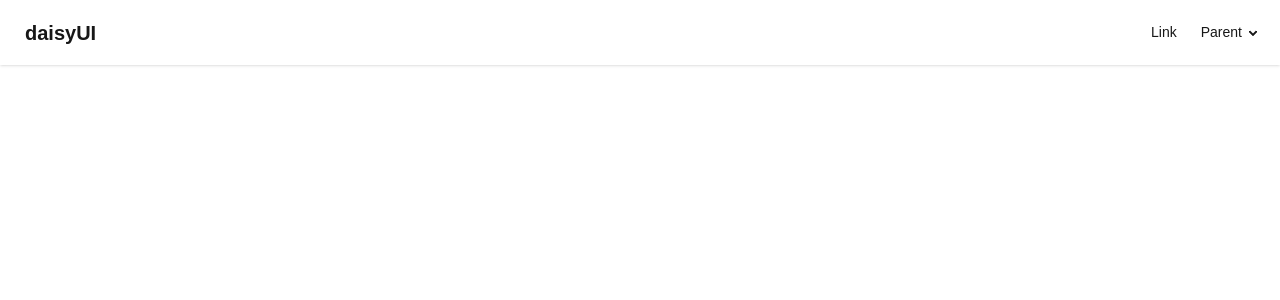
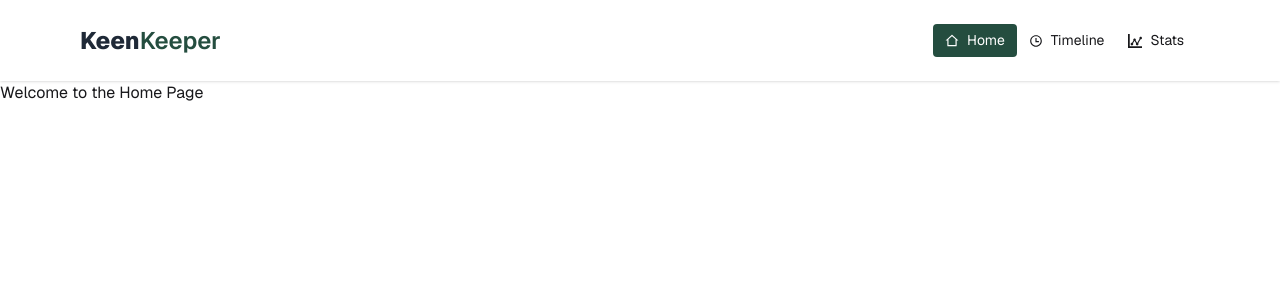
Before and after one commit to SharifMuhammadSifat/PH_A7_KeenKeeper, a Next.js app in the folder keen-keeper/: page / in a window 1280 px wide. Shown: the top 300 px of the page. Built offline with nearby package versions, Linux system fonts and the light colour scheme.

Commit message:
chnaging page from navbar

```diff
--- a/keen-keeper/package.json
+++ b/keen-keeper/package.json
@@ -11,7 +11,8 @@
   "dependencies": {
     "next": "16.2.4",
     "react": "19.2.4",
-    "react-dom": "19.2.4"
+    "react-dom": "19.2.4",
+    "react-icons": "^5.6.0"
   },
   "devDependencies": {
     "@tailwindcss/postcss": "^4",
--- /dev/null
+++ b/keen-keeper/src/Components/Navbar/Navbar.jsx
@@ -0,0 +1,42 @@
+"use client";
+
+import { RiHome2Line } from "react-icons/ri";
+import { RiTimeLine } from "react-icons/ri";
+import { ImStatsDots } from "react-icons/im";
+import Link from "next/link";
+import { useState } from "react";
+
+
+
+const Navbar = () => {
+
+    const [isClicked, setIsClicked] = useState("home");
+
+    const handleClick = (e) => {
+        setIsClicked(e.target.innerText.toLowerCase());
+
+    }
+    console.log(isClicked);
+
+    return (
+        <div>
+            <div className="navbar bg-base-100 shadow-sm px-20 py-4">
+                <div className="flex-1">
+                    <h1 className="text-2xl"><span className="font-extrabold text-[#1F2937]">Keen</span><span className="font-semibold text-[#244D3F]">Keeper</span></h1>
+                </div>
+                <div className="flex-none">
+                    <ul className="menu menu-horizontal px-1">
+                        <li className={`${isClicked === "home" ? "bg-[#244D3F] text-white" : ""} rounded`}><Link href="/" onClick={handleClick}><RiHome2Line /> Home</Link></li>
+                        <li className={`${isClicked === "timeline" ? "bg-[#244D3F] text-white" : ""} rounded`}><Link href="/timeline" onClick={handleClick}><RiTimeLine />
+                            Timeline</Link></li>
+                        <li className={`${isClicked === "stats" ? "bg-[#244D3F] text-white" : ""} rounded`}><Link href="/stats" onClick={handleClick}><ImStatsDots />
+                            Stats</Link></li>
+                    </ul>
+                </div>
+            </div>
+
+        </div>
+    );
+};
+
+export default Navbar;
--- a/keen-keeper/src/app/Components/Navbar/Navbar.jsx
+++ /dev/null
@@ -1,28 +0,0 @@
-const Navbar = () => {
-    return (
-        <div>
-            <div className="navbar bg-base-100 shadow-sm">
-                <div className="flex-1">
-                    <a className="btn btn-ghost text-xl">daisyUI</a>
-                </div>
-                <div className="flex-none">
-                    <ul className="menu menu-horizontal px-1">
-                        <li><a>Link</a></li>
-                        <li>
-                            <details>
-                                <summary>Parent</summary>
-                                <ul className="bg-base-100 rounded-t-none p-2">
-                                    <li><a>Link 1</a></li>
-                                    <li><a>Link 2</a></li>
-                                </ul>
-                            </details>
-                        </li>
-                    </ul>
-                </div>
-            </div>
-
-        </div>
-    );
-};
-
-export default Navbar;
--- a/keen-keeper/src/app/globals.css
+++ b/keen-keeper/src/app/globals.css
@@ -1,27 +1,7 @@
 @import "tailwindcss";
 @plugin "daisyui";
 
-:root {
-  --background: #ffffff;
-  --foreground: #171717;
-}
-
-@theme inline {
-  --color-background: var(--background);
-  --color-foreground: var(--foreground);
-  --font-sans: var(--font-geist-sans);
-  --font-mono: var(--font-geist-mono);
-}
-
-@media (prefers-color-scheme: dark) {
-  :root {
-    --background: #0a0a0a;
-    --foreground: #ededed;
-  }
-}
 
 body {
-  background: var(--background);
-  color: var(--foreground);
-  font-family: Arial, Helvetica, sans-serif;
+  font-family: var(--font-geist-sans);
 }
--- a/keen-keeper/src/app/layout.js
+++ b/keen-keeper/src/app/layout.js
@@ -21,6 +21,7 @@ export default function RootLayout({ children }) {
     <html
       lang="en"
       className={`${geistSans.variable} ${geistMono.variable} h-full antialiased`}
+      data-theme="light"
     >
       <body className="min-h-full flex flex-col">{children}</body>
     </html>
--- a/keen-keeper/src/app/page.js
+++ b/keen-keeper/src/app/page.js
@@ -1,8 +1,11 @@
 import Image from "next/image";
-import Navbar from "./Components/Navbar/Navbar";
+import Navbar from "../Components/Navbar/Navbar";
 
 export default function Home() {
   return (
-    <Navbar></Navbar>
+    <section>
+      <Navbar></Navbar>
+      <h1>Welcome to the Home Page</h1>
+    </section>
   );
 }
--- /dev/null
+++ b/keen-keeper/src/app/stats/page.jsx
@@ -0,0 +1,11 @@
+
+
+const Stats = () => {
+    return (
+        <div>
+            <h1>This is stats</h1>
+        </div>
+    );
+};
+
+export default Stats;
--- /dev/null
+++ b/keen-keeper/src/app/timeline/page.jsx
@@ -0,0 +1,11 @@
+
+
+const Timeline = () => {
+    return (
+        <div>
+            <h1>Timeline page</h1>
+        </div>
+    );
+};
+
+export default Timeline;
```
Also changed, not shown: 1 other file (tests, documents, lock files or other folders).
